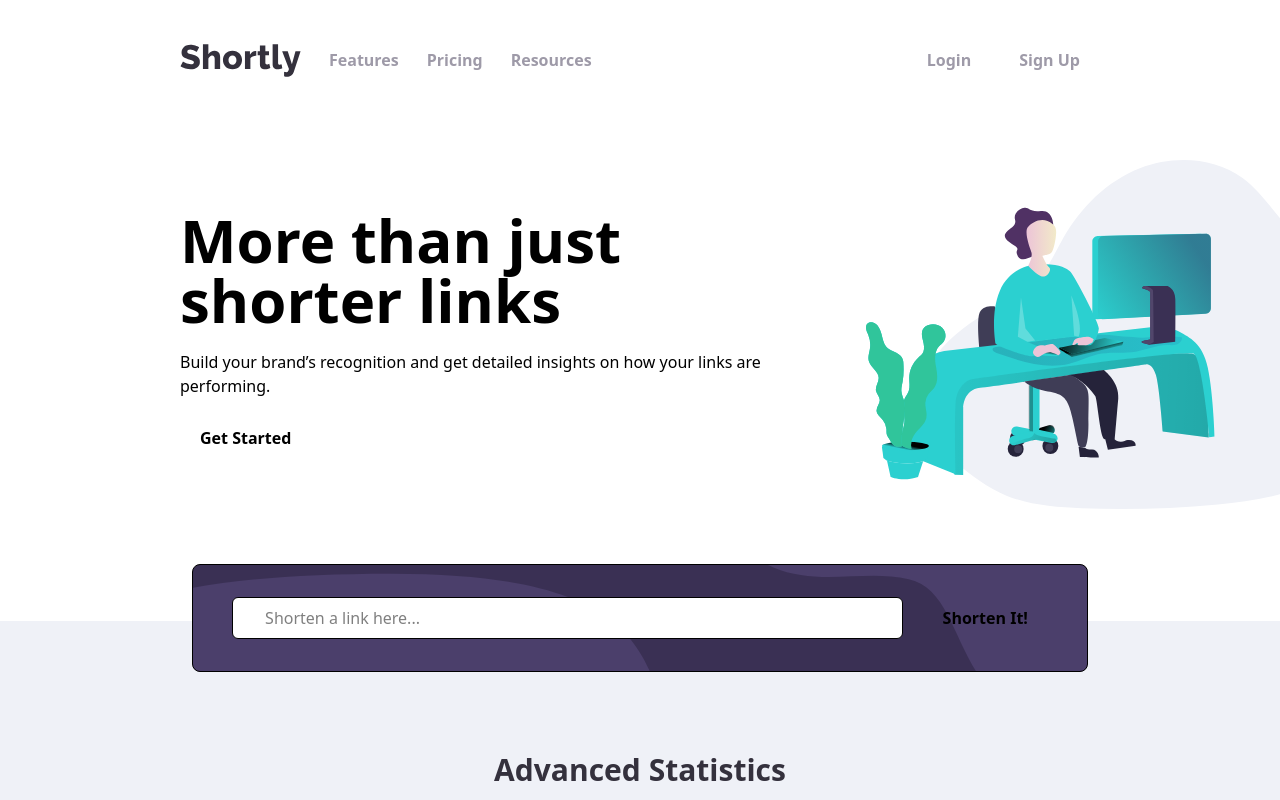
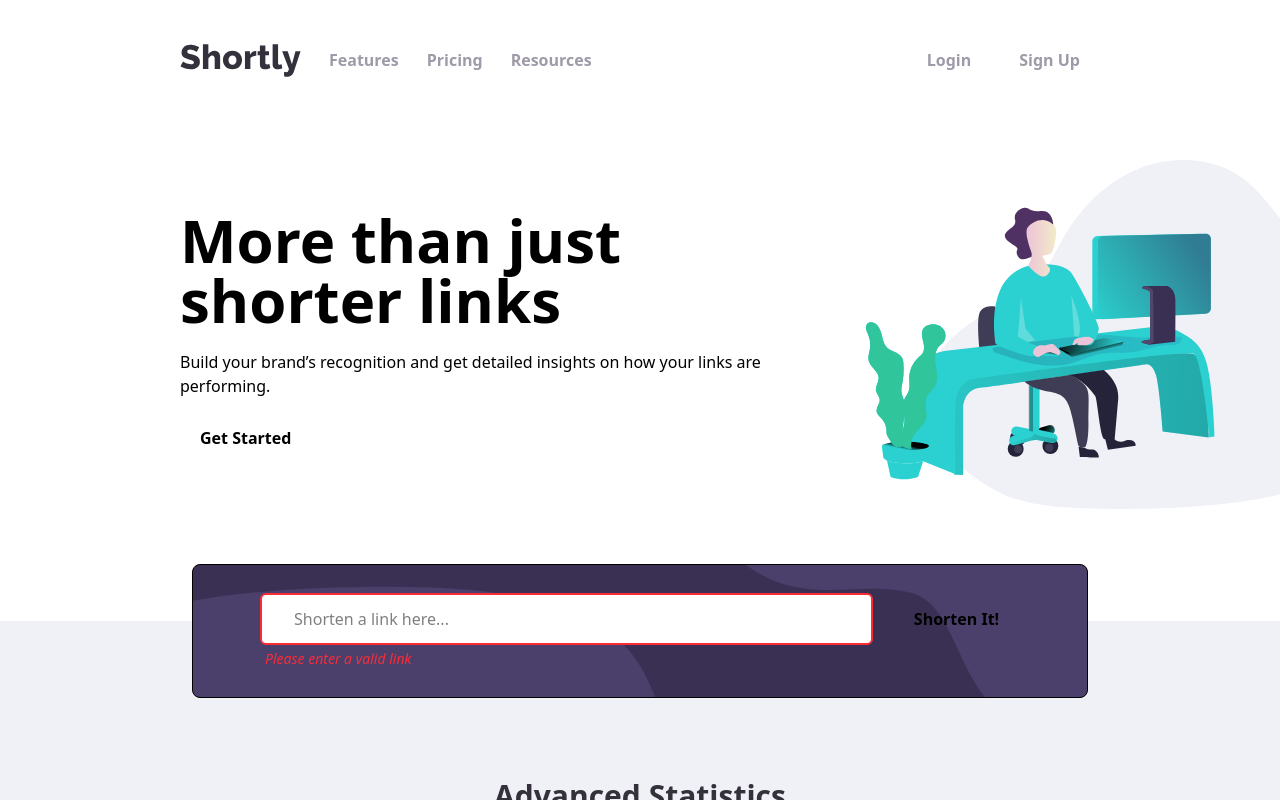
Before and after one commit to StaticShock93/Shortly, a React (Vite) app in the folder Shortly_Frontend/: page / in a window 1280 px wide. Both pictures are taken after a click on the button "Shorten It!". Built offline with nearby package versions, Linux system fonts and the light colour scheme; no server answers.

Commit message:
desktop version 1.0 complete

```diff
--- a/Shortly_Frontend/src/Components/Shorten/Shorten.tsx
+++ b/Shortly_Frontend/src/Components/Shorten/Shorten.tsx
@@ -18,61 +18,69 @@ export default function Shorten() {
 	const [send, setSend] = useState(false);
 	const [data, setData] = useState<UrlResponse | null>(null);
 	const [error, setError] = useState<string | null>(null);
-	const [isCopied, setIsCopied] = useState(false);
+	const [isError, setIsError] = useState(false);
+
+	const storedShorts: React.ReactNode[] = [];
+	for (let i = 0; i < localStorage.length - 1; i++) {
+		const key = localStorage.key(i);
+		if (key === null || key == 'web-vitals-extension-metrics') continue;
+		const value = localStorage.getItem(key);
+		storedShorts.push(
+			<UrlShort
+				key={crypto.randomUUID()}
+				longLink={key}
+				shortLink={typeof value === 'string' ? value : ''}
+			/>
+		);
+	}
 
 	useEffect(() => {
 		const postData = async () => {
 			try {
-				// const response = await fetch('https://api-ssl.bitly.com/v4/shorten', {
-				// 	method: 'POST',
-				// 	headers: {
-				// 		Authorization: `Bearer a9f0ad861f29823a1657744b0aeacbdf2df7db38`,
-				// 		'Content-Type': 'application/json',
-				// 	},
-				// 	body: JSON.stringify({
-				// 		long_url: link,
-				// 	}),
-				// });
-
 				const url = 'https://spoo.me/';
-				const data = new URLSearchParams();
-				data.append('url', link);
+				const dataToSend = new URLSearchParams();
+				dataToSend.append('url', link);
 				const response = await fetch(url, {
 					method: 'POST',
 					headers: {
 						'Content-Type': 'application/x-www-form-urlencoded',
 						Accept: 'application/json',
 					},
-					body: data.toString(),
+					body: dataToSend.toString(),
 				});
 
 				if (!response.ok) {
 					throw new Error(`Error: ${response.status} ${response.statusText}`);
 				}
 
-				// const result: UrlResponse = await response.json();
 				const result: UrlResponse | {short_url: string} = await response.json();
 				setData(typeof result === 'string' ? result : result.short_url);
-				console.log('result', result);
 
-				setUrlShorts((prev) => [
-					...prev,
+				storedShorts.push(
 					<UrlShort
 						key={crypto.randomUUID()}
 						longLink={link}
-						// shortLink={JSON.stringify(result?.link)}
 						shortLink={typeof result === 'string' ? result : result.short_url}
-					/>,
-				]);
-				navigator.clipboard.writeText(
+					/>
+				);
+
+				// setUrlShorts((prev) => [
+				// 	...prev,
+				// 	<UrlShort
+				// 		key={crypto.randomUUID()}
+				// 		longLink={link}
+				// 		shortLink={typeof result === 'string' ? result : result.short_url}
+				// 	/>,
+				// ]);
+				localStorage.setItem(
+					link,
 					typeof result === 'string' ? result : result.short_url
 				);
-				setIsCopied(true);
-				alert('copied to clipboard')
-				setTimeout(() => setIsCopied(false), 2000);
+				console.log(localStorage);
 			} catch (err: unknown) {
 				if (err instanceof Error) {
 					setError(err.message);
+					console.log('Enter valid URL');
 				} else {
 					setError('Unknown error occurred');
 				}
@@ -87,29 +95,47 @@ export default function Shorten() {
 		}
 	}, [send, link]);
 
+	const errorClassName = 'border-2 border-red-500';
+
 	function handleClick() {
+		if (!link) {
+			setIsError(true);
+		} else {
+			setIsError(false);
+		}
 		setSend(true);
-		console.log(urlShorts);
 	}
 
 	return (
 		<section className='flex flex-col items-center justify-center pt-12 mb-0'>
 			<div
-				className={`w-[80%] md:w-[60%] lg:w-[70%] flex items-center justify-center ${styles.shortenBgImg} border rounded-lg mb-0`}>
+				className={`w-[80%] md:w-[60%] lg:w-[70%] flex flex-col items-center ${styles.shortenBgImg} border rounded-lg mb-0 py-7`}>
+				<div className='flex items-center justify-center w-[85%]'>
 					<input
-					className='w-[75%] border rounded-md bg-white my-8 p-2 pl-8'
+						className={`${
+							isError ? errorClassName : ''
+						} w-full border rounded-md bg-white p-3 pl-8`}
 						type='text'
 						placeholder='Shorten a link here...'
 						value={link}
 						onChange={(e) => setLink(e.target.value)}
 					/>
 					<button
-					className={`${styles.buttonColors} px-5 ml-5 border-0 rounded-md p-2 font-semibold`}
+						className={`${styles.buttonColors} w-[12vw] ml-5 border-0 rounded-md p-3 font-semibold`}
 						onClick={handleClick}>
 						Shorten It!
 					</button>
 				</div>
-			{urlShorts}
+				<div className='self-start ml-[5vw]'>
+					{isError && (
+						<p className='text-red-500 text-sm pl-2 mt-1'>
+							<em>Please enter a valid link</em>
+						</p>
+					)}
+				</div>
+			</div>
+			{storedShorts}
+			{/* {urlShorts} */}
 		</section>
 	);
 }
--- a/Shortly_Frontend/src/Components/UrlShort/UrlShort.module.css
+++ b/Shortly_Frontend/src/Components/UrlShort/UrlShort.module.css
@@ -6,4 +6,5 @@
 
 .buttonClicked {
 	background-color: var(--darker-purple-theme-color);
+    color:#eff1f7;
 }
--- a/Shortly_Frontend/src/Components/UrlShort/UrlShort.tsx
+++ b/Shortly_Frontend/src/Components/UrlShort/UrlShort.tsx
@@ -8,9 +8,15 @@ type linkProps = {
 export default function UrlShort({longLink, shortLink}: linkProps) {
 	const [copy, setCopy] = useState('Copy');
 	const [copyClick, setCopyClick] = useState(false);
+	const [color, setColor] = useState(styles.buttonColors);
 
 	function handleCopyClick() {
 		setCopy('Copied!');
+		setColor(styles.buttonClicked);
+		setTimeout(() => {
+			setCopy('Copy')
+			setColor(styles.buttonColors)
+		} , 4000);
 		if (shortLink) navigator.clipboard.writeText(shortLink);
 	}
 	return (
@@ -22,7 +28,7 @@ export default function UrlShort({longLink, shortLink}: linkProps) {
 					<div className='flex items-center '>
 						<p className={`${styles.buttonLinkColor}`}>{shortLink}</p>
 						<button
-							className={`${styles.buttonColors} ${styles.buttonClicked} px-8 ml-5 border-0 rounded-md p-2 font-semibold`}
+							className={`${color} px-8 ml-5 border-0 rounded-md p-2 font-semibold`}
 							onClick={handleCopyClick}>
 							{copy}
 						</button>
```
Also changed, not shown: Shortly_Frontend/src/Components/Shorten/Shorten.module.css (line endings or trailing spaces). Lines whose indentation alone changed are shown as unchanged.
